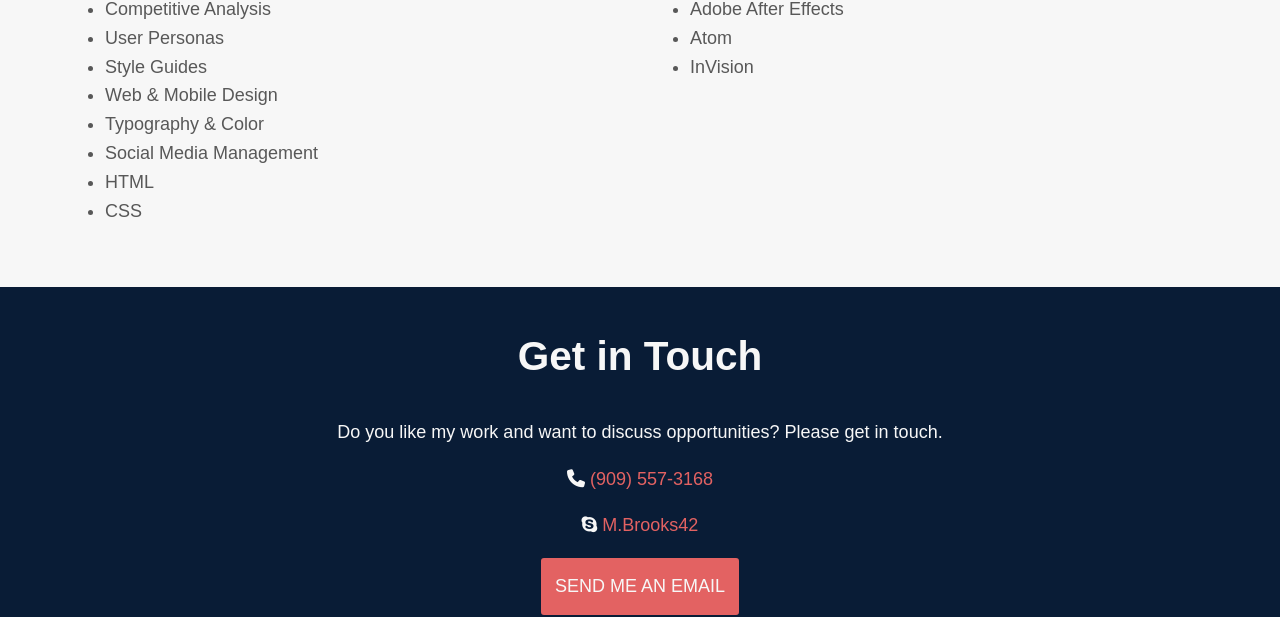
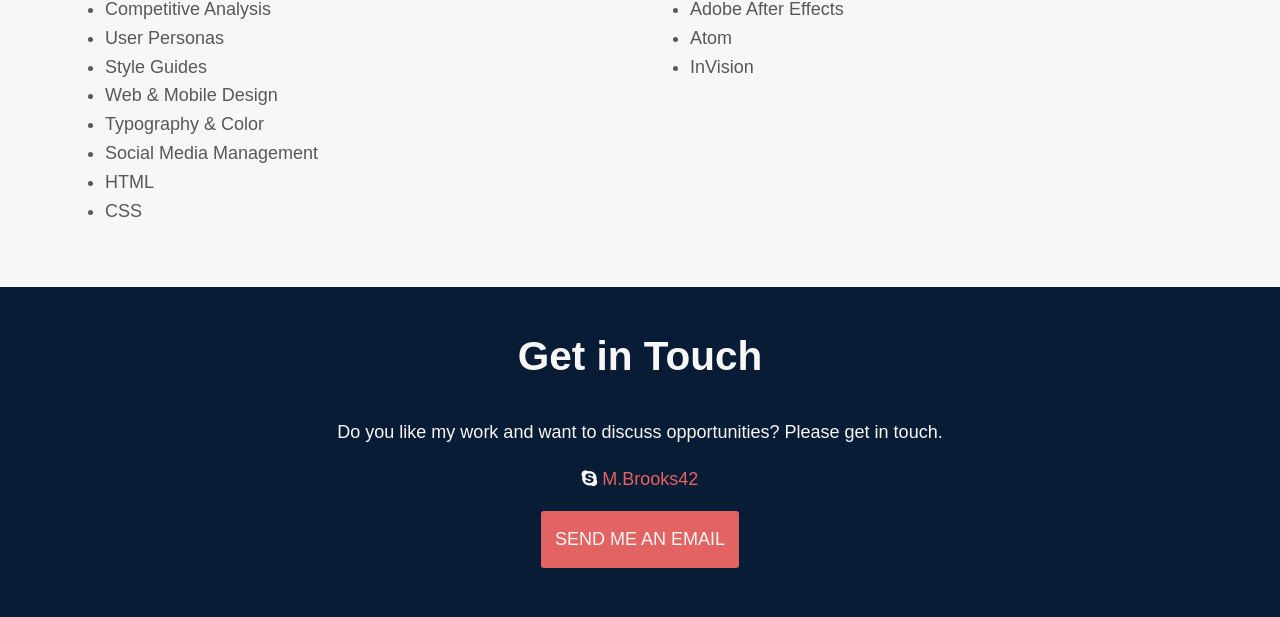
Before and after one commit to mbrooks42/portfolio-website, a plain HTML site: page about.html in a window 1280 px wide. Shown: the part 1249-1866 px from the top of the page. Drawn offline with nearby package versions, Linux system fonts and the light colour scheme.

Commit message:
Update about.html

```diff
--- a/about.html
+++ b/about.html
@@ -116,7 +116,6 @@
         <div id="contact" class="container">
           <h2>Get in Touch</h2>
           <p>Do you like my work and want to discuss opportunities? Please get in touch. </p>
-          <p><i class="fas fa-phone"></i><a href="tel:9095573168">  (909) 557-3168</a></p>
           <p><i class="fab fa-skype"></i><a href="skype:live:m.brooks42"></i>  M.Brooks42</a></p>
         <div>
         <a href="mailto:m.brooks42@yahoo.com" class="button contact">Send me an email</a>
```
